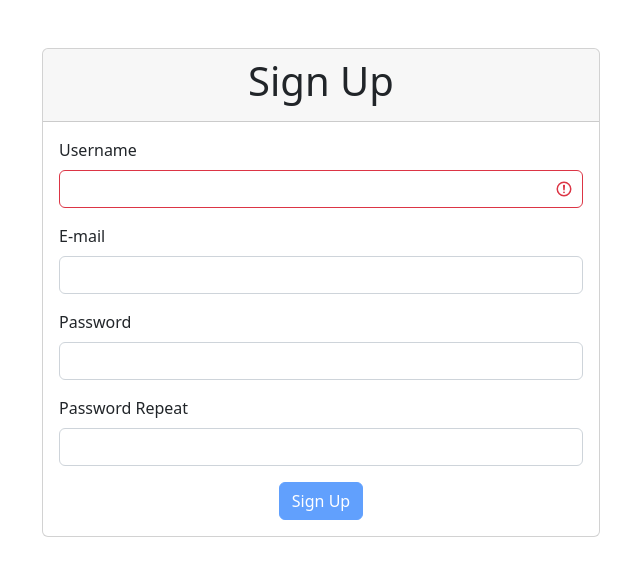
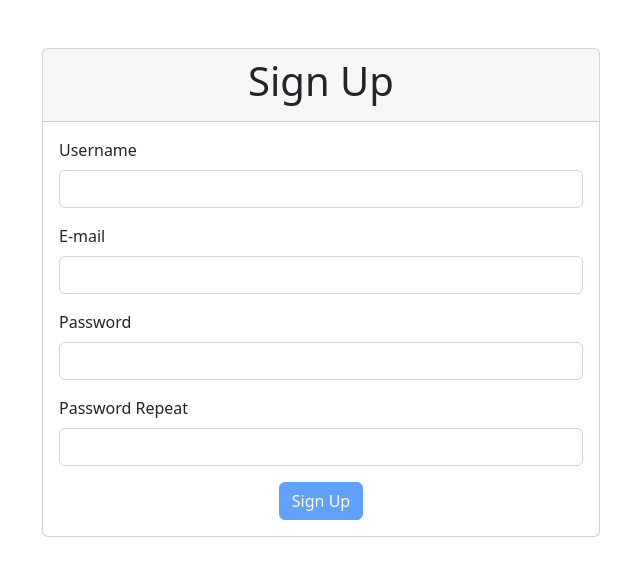
Before and after one commit to eagle-tex/react-with-tdd, a React (Create React App) app: page / in a window 1280 px wide. Shown: the top 576 px of the page, without its empty margins (319-959 px from the left). Built offline with nearby package versions, Linux system fonts and the light colour scheme.

Commit message:
feat(Input): pass #20 -> dynamically add `is-invalid` to class list if help is set

```diff
--- a/src/components/Input.jsx
+++ b/src/components/Input.jsx
@@ -3,16 +3,17 @@ import PropTypes from 'prop-types';
 
 const Input = props => {
   const { id, label, onChange, help } = props;
+
+  let inputClass = 'form-control';
+  if (help) {
+    inputClass += ' is-invalid';
+  }
   return (
     <div className="mb-3">
       <label htmlFor={id} className="form-label">
         {label}
       </label>
-      <input
-        id="username"
-        className="form-control is-invalid"
-        onChange={onChange}
-      />
+      <input id="username" className={inputClass} onChange={onChange} />
       <span className="invalid-feedback">{help}</span>
     </div>
   );
```
